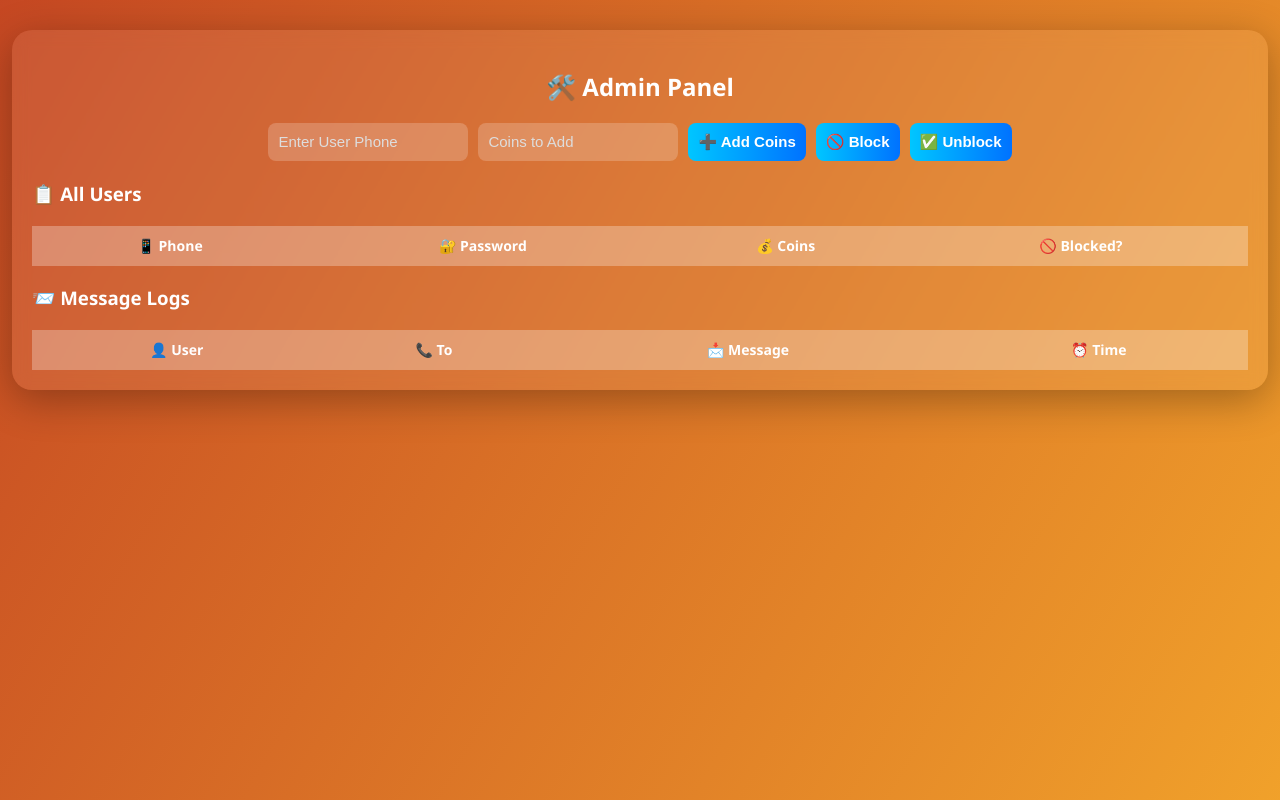
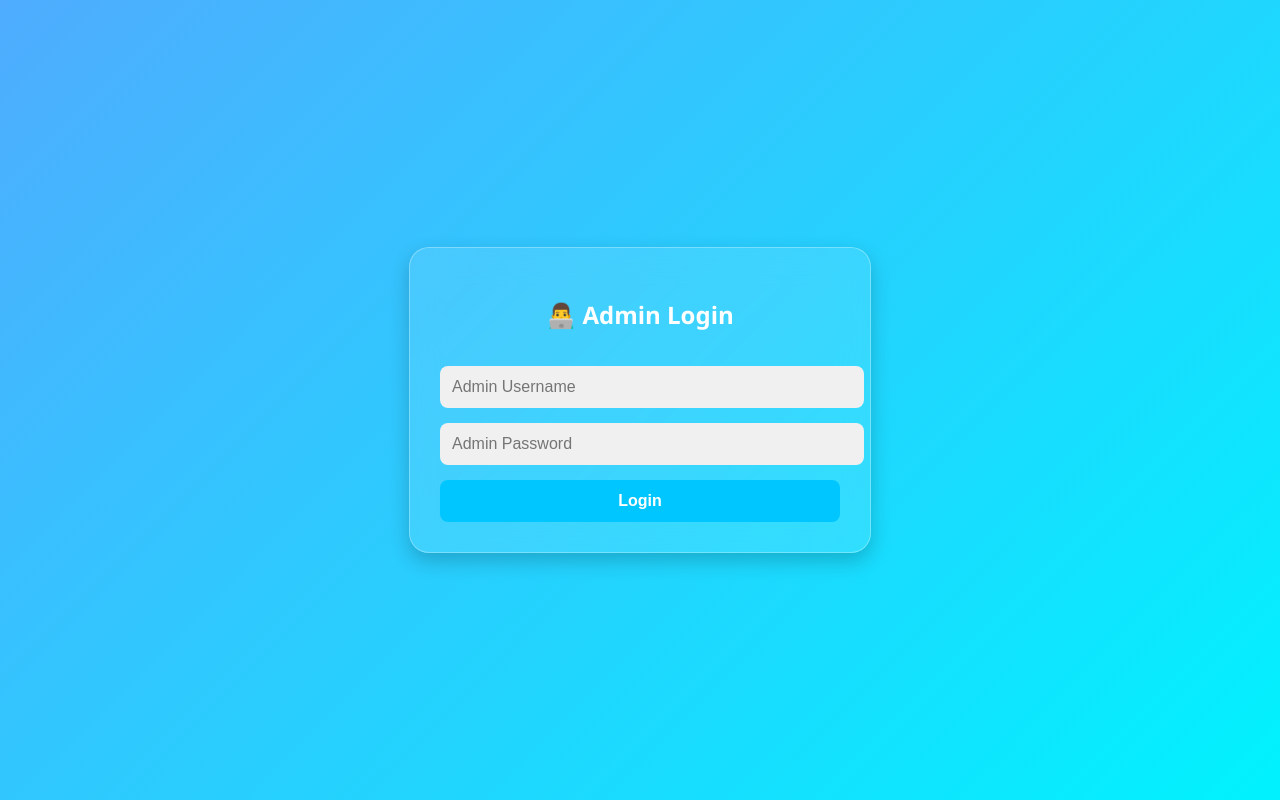
Before and after one commit to abdullahasad491326/SMS_Web_App, a Flask app: template app/templates/admin_login.html in a window 1280 px wide. Run offline with Flask 3, Linux system fonts and the light colour scheme; the template is opened without the code that fills it, so the values that code supplies are empty.

Commit message:
Update admin_login.html

```diff
--- a/app/templates/admin_login.html
+++ b/app/templates/admin_login.html
@@ -2,181 +2,23 @@
 <html lang="en">
 <head>
   <meta charset="UTF-8" />
-  <title>Admin Panel - SMS App</title>
+  <title>Admin Login</title>
   <meta name="viewport" content="width=device-width, initial-scale=1.0">
-  <style>
-    body {
-      margin: 0;
-      font-family: 'Segoe UI', sans-serif;
-      background: linear-gradient(120deg, #1a2a6c, #b21f1f, #fdbb2d);
-      background-size: 400% 400%;
-      animation: gradient 12s ease infinite;
-      color: white;
-    }
-
-    @keyframes gradient {
-      0% {background-position: 0% 50%;}
-      50% {background-position: 100% 50%;}
-      100% {background-position: 0% 50%;}
-    }
-
-    .container {
-      max-width: 95%;
-      margin: 30px auto;
-      padding: 20px;
-      background: rgba(255,255,255,0.08);
-      border-radius: 20px;
-      backdrop-filter: blur(8px);
-      box-shadow: 0 10px 40px rgba(0,0,0,0.3);
-    }
-
-    h2 {
-      text-align: center;
-      margin-bottom: 20px;
-    }
-
-    .flash {
-      background-color: rgba(255, 0, 0, 0.3);
-      padding: 10px;
-      margin-bottom: 15px;
-      border-radius: 10px;
-      font-size: 14px;
-    }
-
-    form {
-      display: flex;
-      flex-wrap: wrap;
-      justify-content: center;
-      gap: 10px;
-      margin-bottom: 20px;
-    }
-
-    input, select, button {
-      padding: 10px;
-      border-radius: 8px;
-      border: none;
-      font-size: 15px;
-    }
-
-    input {
-      width: 180px;
-      background: rgba(255,255,255,0.2);
-      color: white;
-    }
-
-    input::placeholder {
-      color: #ddd;
-    }
-
-    button {
-      background: linear-gradient(to right, #00c6ff, #0072ff);
-      color: white;
-      font-weight: bold;
-      cursor: pointer;
-      transition: 0.3s;
-    }
-
-    button:hover {
-      transform: scale(1.05);
-    }
-
-    table {
-      width: 100%;
-      border-collapse: collapse;
-      margin-top: 20px;
-      font-size: 14px;
-      background: rgba(255,255,255,0.1);
-    }
-
-    th, td {
-      padding: 10px;
-      border-bottom: 1px solid rgba(255,255,255,0.2);
-      text-align: center;
-    }
-
-    th {
-      background: rgba(255,255,255,0.2);
-    }
-
-    @media screen and (max-width: 600px) {
-      table, thead, tbody, th, td, tr {
-        display: block;
-      }
-
-      td {
-        text-align: left;
-        padding: 10px;
-        border: none;
-        border-bottom: 1px solid #444;
-      }
-
-      th {
-        display: none;
-      }
-    }
-  </style>
+  <link rel="stylesheet" href="{{ url_for('static', filename='style.css') }}">
 </head>
 <body>
-  <div class="container">
-    <h2>🛠️ Admin Panel</h2>
-
+  <div class="card-container">
+    <h2>👨‍💻 Admin Login</h2>
     {% with messages = get_flashed_messages() %}
       {% if messages %}
         <div class="flash">{{ messages[0] }}</div>
       {% endif %}
     {% endwith %}
-
     <form method="POST">
-      <input type="text" name="phone" placeholder="Enter User Phone" required>
-      <input type="number" name="coins" placeholder="Coins to Add" min="1">
-      <button type="submit" name="action" value="add">➕ Add Coins</button>
-      <button type="submit" name="action" value="block">🚫 Block</button>
-      <button type="submit" name="action" value="unblock">✅ Unblock</button>
+      <input type="text" name="username" placeholder="Admin Username" required>
+      <input type="password" name="password" placeholder="Admin Password" required>
+      <button type="submit">Login</button>
     </form>
-
-    <h3>📋 All Users</h3>
-    <table>
-      <thead>
-        <tr>
-          <th>📱 Phone</th>
-          <th>🔐 Password</th>
-          <th>💰 Coins</th>
-          <th>🚫 Blocked?</th>
-        </tr>
-      </thead>
-      <tbody>
-        {% for phone, data in users.items() %}
-        <tr>
-          <td>{{ phone }}</td>
-          <td>{{ data.password }}</td>
-          <td>{{ data.coins }}</td>
-          <td>{{ 'Yes' if phone in blocked else 'No' }}</td>
-        </tr>
-        {% endfor %}
-      </tbody>
-    </table>
-
-    <h3>📨 Message Logs</h3>
-    <table>
-      <thead>
-        <tr>
-          <th>👤 User</th>
-          <th>📞 To</th>
-          <th>📩 Message</th>
-          <th>⏰ Time</th>
-        </tr>
-      </thead>
-      <tbody>
-        {% for log in logs %}
-        <tr>
-          <td>{{ log.user }}</td>
-          <td>{{ log.to }}</td>
-          <td>{{ log.message }}</td>
-          <td>{{ log.time.strftime('%Y-%m-%d %H:%M:%S') }}</td>
-        </tr>
-        {% endfor %}
-      </tbody>
-    </table>
   </div>
 </body>
-  </html>
+</html>
```
